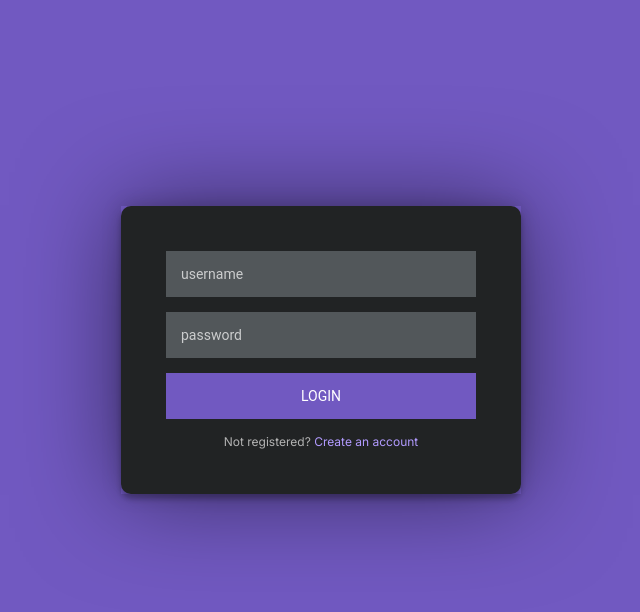
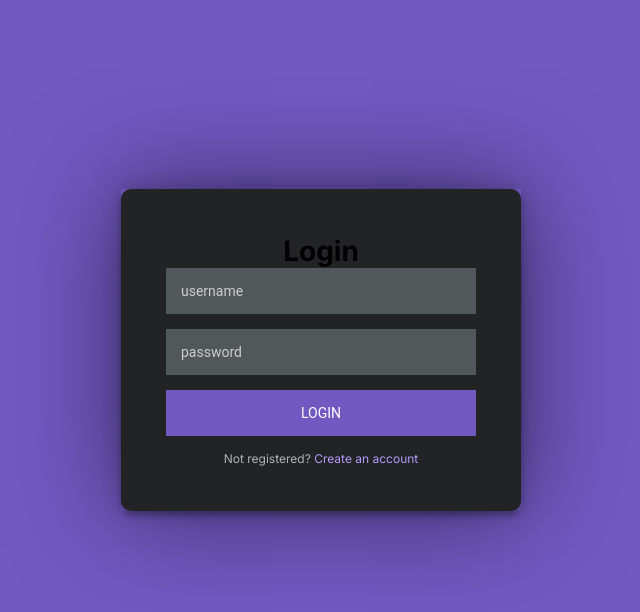
Before and after one commit to jonatasJS/database-files-frontend, a React (Create React App) app: page / in a window 1280 px wide. Shown: the top 612 px of the page, without its empty margins (319-959 px from the left). Built offline with nearby package versions, Linux system fonts and the light colour scheme.

Commit message:
asdasdasd

```diff
--- a/src/pages/Login/index.js
+++ b/src/pages/Login/index.js
@@ -61,6 +61,7 @@ export default class Login extends Component {
     return (
       <LoginPage>
         <Form>
+          <h1>{this.state.formType === "login" ? "Login" : "Register"}</h1>
           {this.state.formType === "register" && (
             <form className="register-form">
               <input
```
